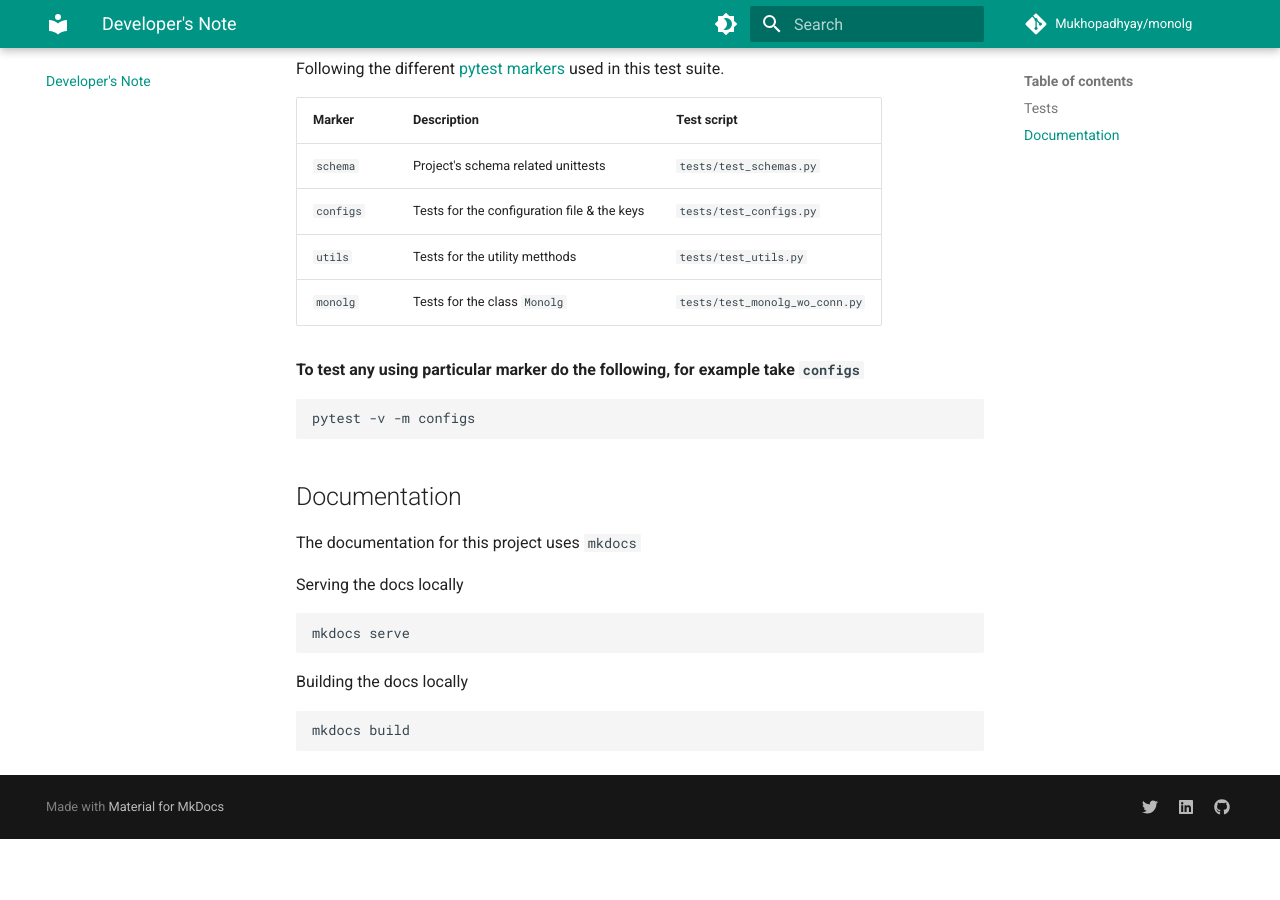
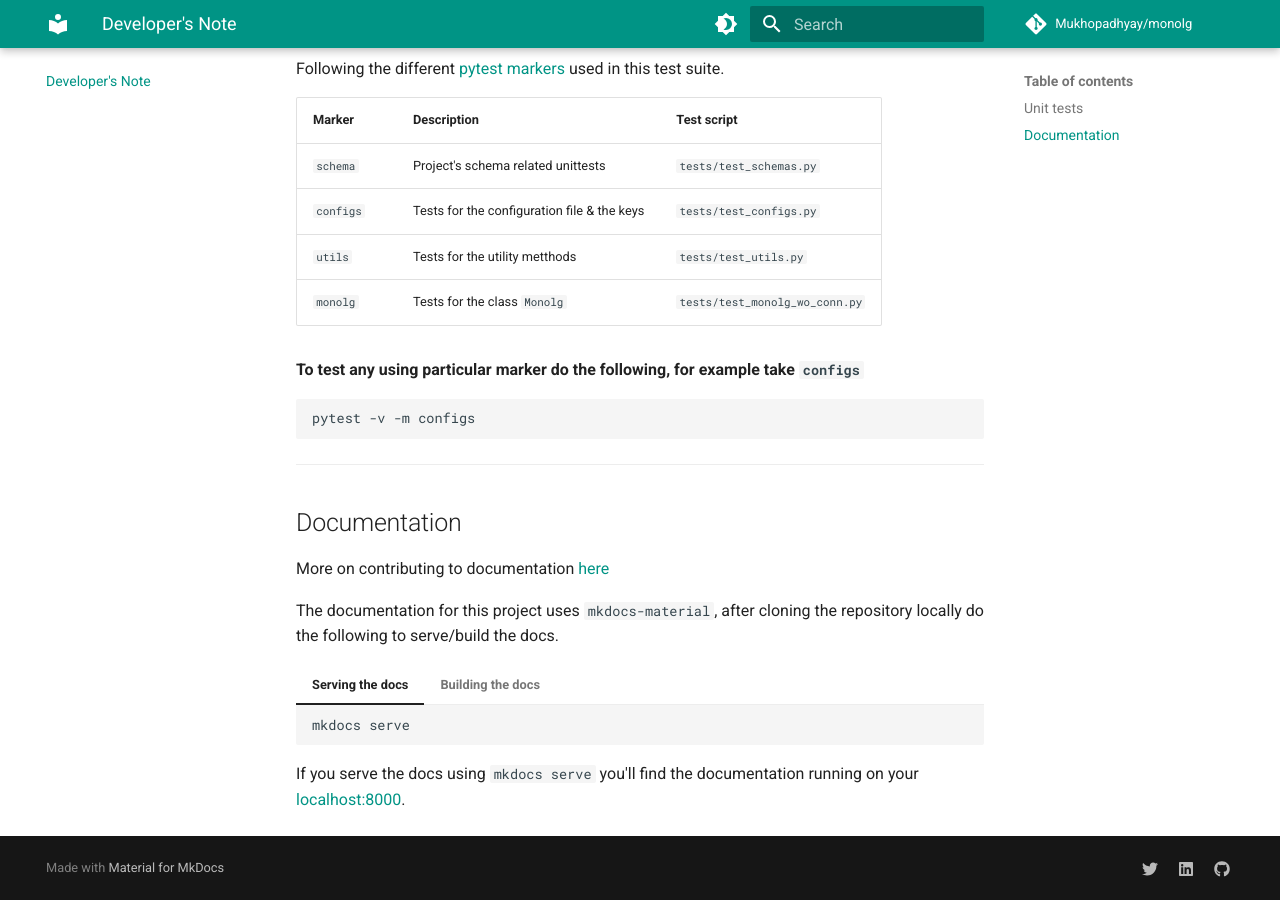
Before and after one commit to Mukhopadhyay/monolg, an MkDocs documentation site: the page built from docs/devs-note.md, in a window 1280 px wide and 900 px high, scrolled down 738 px. Built offline with MkDocs 1.6.1 and Material for MkDocs 9.7.7, drawn with Linux system fonts in a browser that asks for light colours; comment, search, counter and statistics services are not loaded; before the commit the page ends 1577 px from its top, so only the background shows below that; some of the changed text lies outside the part shown.

Commit message:
Updating devs note

````diff
--- a/docs/devs-note.md
+++ b/docs/devs-note.md
@@ -1,8 +1,8 @@
 # Developer's Note
 
-## Tests
+## Unit tests
 
-The unittests for this library is written using [`pytest`](https://docs.pytest.org/). The configs for the tests module can be found in the root of the project as `pytest.ini`.
+The unittests for this library is written using [`pytest`](https://docs.pytest.org/). The configs for the tests module can be found in the root of the project as `pyproject.toml`.
 
 Now most of the tests for this project can be performed without any hiccup, but when it comes to testing with the MongoDB conection, we'd have to rely on Docker
 or the CICD pipelines. So by default the script that tests `monolg` in presence of the MongoDB database, will stay excluded. So,
@@ -38,16 +38,22 @@ Following the different [pytest markers](https://docs.pytest.org/en/7.1.x/exampl
 pytest -v -m configs
 ```
 
+---
+
 ## Documentation
 
-The documentation for this project uses ``mkdocs``
+More on contributing to documentation [here](https://github.com/Mukhopadhyay/monolg/blob/master/CONTRIBUTING.md#write-documentation)
 
-Serving the docs locally
-```bash
-mkdocs serve
-```
+The documentation for this project uses `mkdocs-material`, after cloning the repository locally do the following to serve/build the docs.
 
-Building the docs locally
-```bash
-mkdocs build
-```
+=== "Serving the docs"
+    ```bash
+    mkdocs serve
+    ```
+
+=== "Building the docs"
+    ```bash
+    mkdocs build
+    ```
+
+If you serve the docs using `mkdocs serve` you'll find the documentation running on your [localhost:8000](http://localhost:8000).
````
